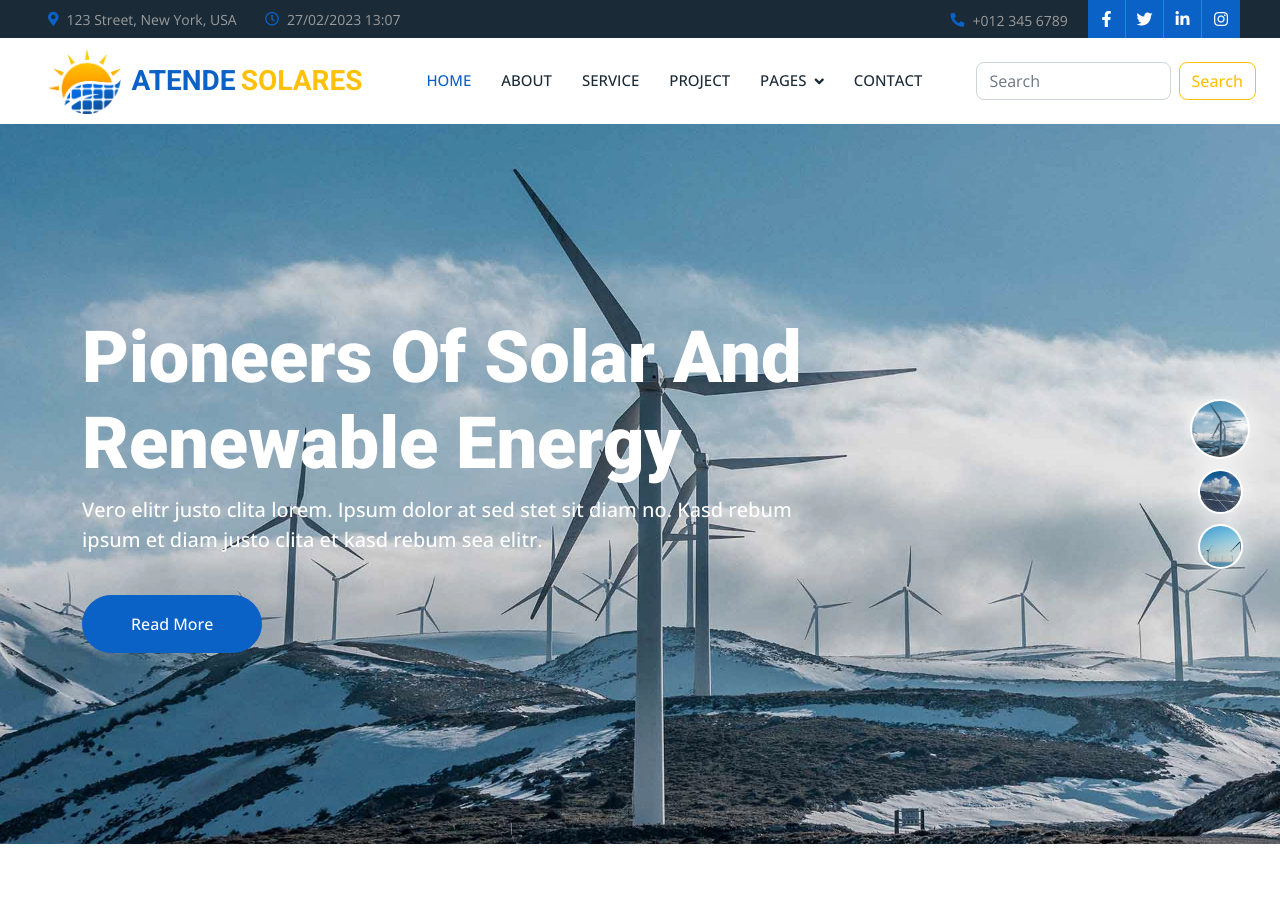
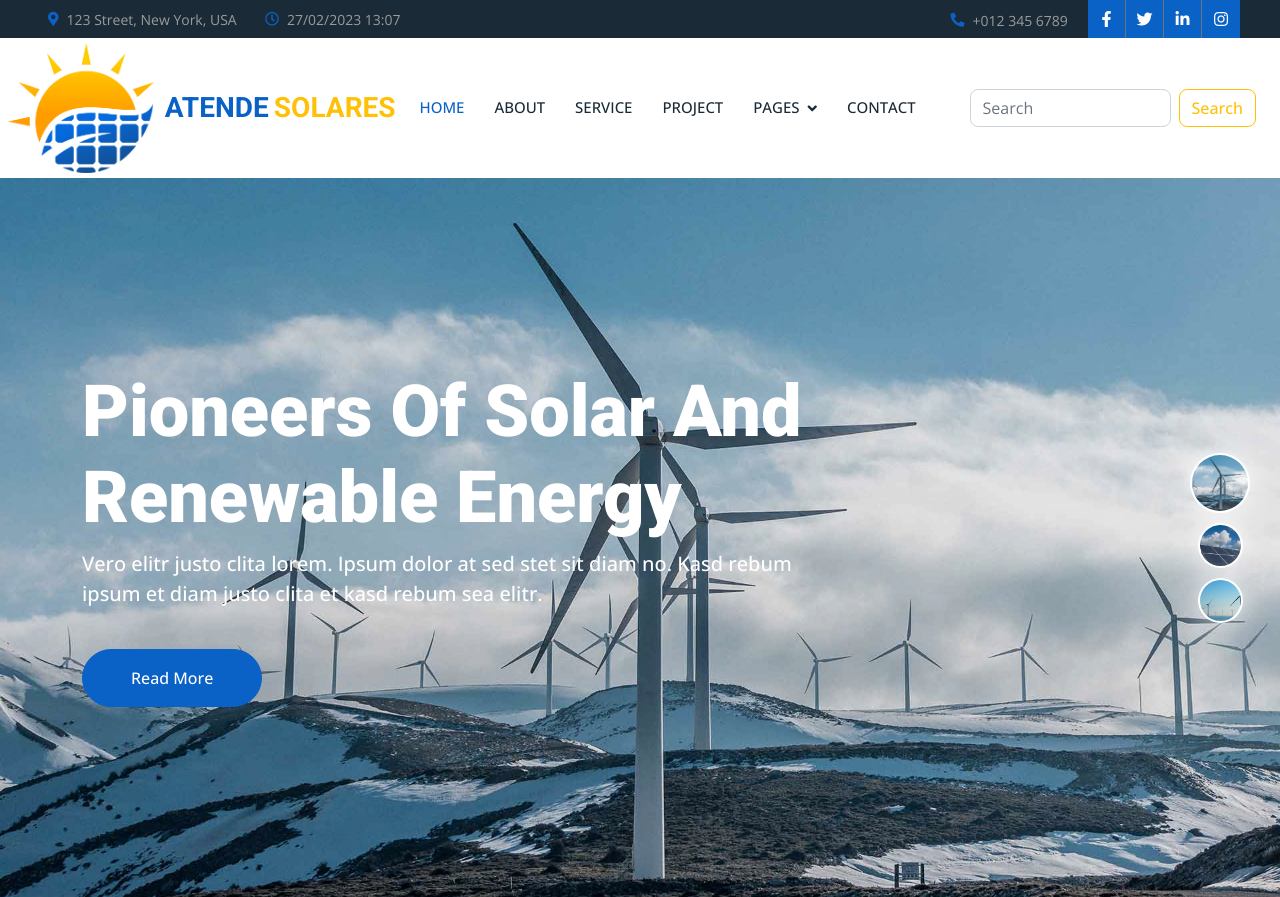
Before and after one commit to Dkluizz/Site-Solar, a PHP site: page /index.php in a window 1280 px wide. Shown: the top 897 px of the page. Run offline with PHP 8.4, Linux system fonts and the light colour scheme; some libraries are stand-ins or nearby versions.

Commit message:
ajuste logo
ajuste logo

```diff
--- a/css/style.css
+++ b/css/style.css
@@ -85,7 +85,7 @@
 
 .navbar .navbar-brand,
 .navbar a.btn {
-    height: 75px;
+    height: 140px;
 }
 
 .navbar .navbar-nav .nav-link {
@@ -98,7 +98,10 @@
     outline: none;
 }
 
-.navbar .navbar-nav .nav-link:hover,
+.navbar .navbar-nav .nav-link:hover{
+    color: var(--warning);
+}
+
 .navbar .navbar-nav .nav-link.active {
     color: var(--primary);
 }
--- a/lib/main/Navbar.php
+++ b/lib/main/Navbar.php
@@ -34,8 +34,8 @@
 
 
     <!-- Navbar Start -->
-    <nav class="navbar navbar-expand-lg bg-white navbar-light sticky-top p-0">
-    <a href="index.php" class="navbar-brand d-flex align-items-center  px-5 px-lg-5">
+    <nav class="navbar navbar-expand-lg bg-white navbar-light sticky-top p-0 ">
+    <a href="index.php" class="navbar-brand d-flex align-items-center  px-2 px-lg-2">
       <img src="img/icone.png" alt="..."  height="100%">&nbsp&nbsp
       <h3 class="m-0 text-primary">ATENDE</h3>&nbsp<h3 class="m-0 text-warning">SOLARES</h3>
     </a>
```
